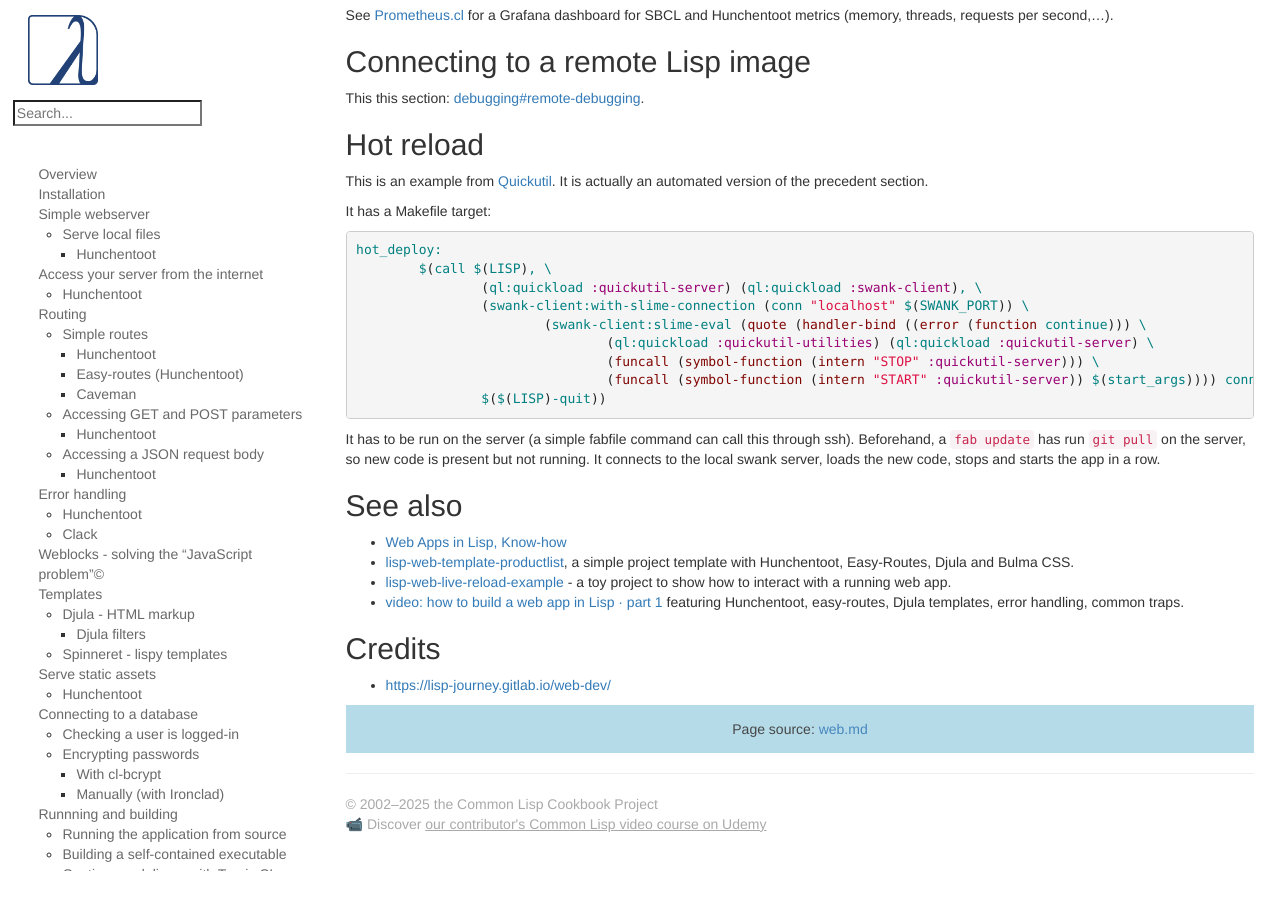
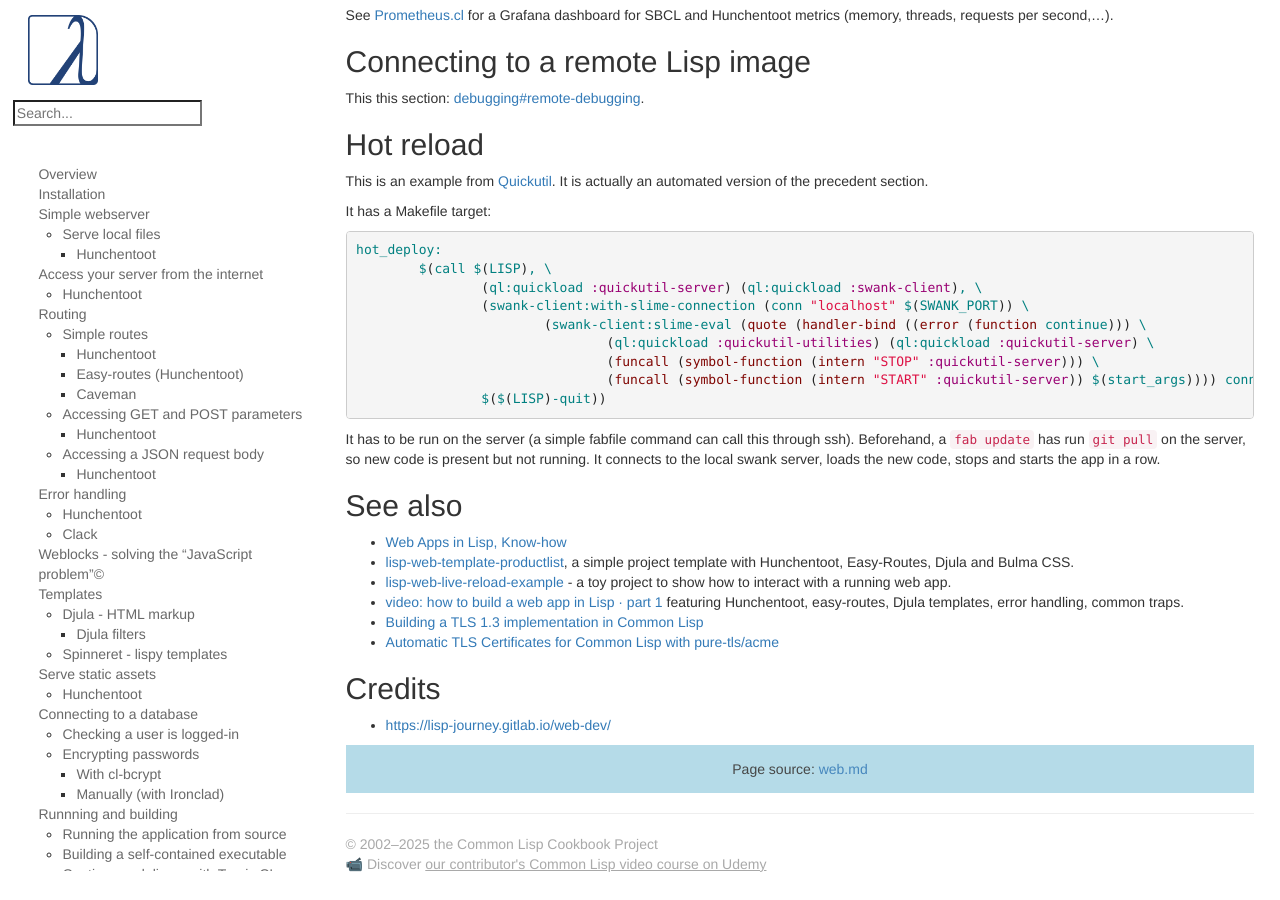
Before and after one commit to LispCookbook/cl-cookbook, a Jekyll site: the page built from web.md, in a window 1280 px wide and 900 px high, scrolled down 17367 px. Built offline with Jekyll 4.4.1, drawn with Linux system fonts in a browser that asks for light colours; before the commit the page ends 18227 px from its top, so only the background shows below that.

Commit message:
web: mention pure-tls/acme

```diff
--- a/web.md
+++ b/web.md
@@ -1188,6 +1188,8 @@
 - [lisp-web-live-reload-example](https://github.com/vindarel/lisp-web-live-reload-example/) -
   a toy project to show how to interact with a running web app.
 - [video: how to build a web app in Lisp · part 1](https://www.youtube.com/watch?v=h_noB1sI_e8) featuring Hunchentoot, easy-routes, Djula templates, error handling, common traps.
+- [Building a TLS 1.3 implementation in Common Lisp](https://atgreen.github.io/repl-yell/posts/pure-tls/)
+- [Automatic TLS Certificates for Common Lisp with pure-tls/acme](https://atgreen.github.io/repl-yell/posts/pure-tls-acme/)
 
 ## Credits
 
```
